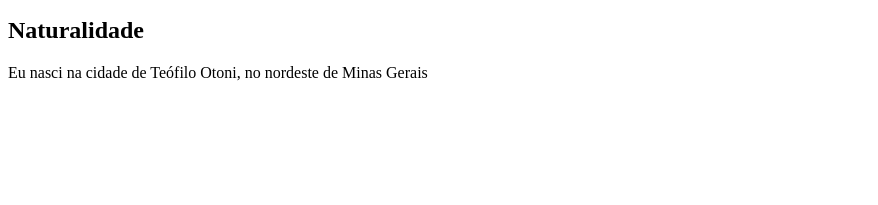
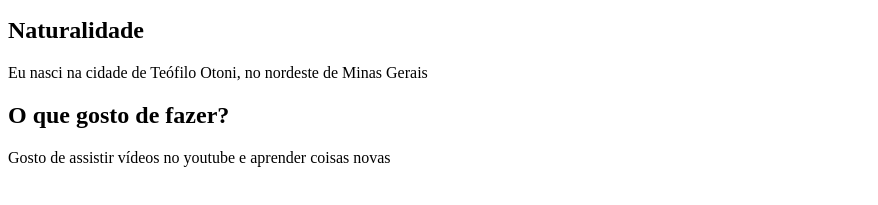
Before and after one commit to ufjf-dcc202/ufjf-dcc202-2023-3-b-atv3-CauaMoreno, a website: page index.html in a window 1280 px wide. Shown: the part 101-306 px from the top of the page, without its empty margins (0-878 px from the left). Drawn offline with Linux system fonts and the light colour scheme.

Commit message:
adiciona segunda seção

```diff
--- a/index.html
+++ b/index.html
@@ -12,7 +12,10 @@
         <section>
             <h2>Naturalidade</h2>
             <p>Eu nasci na cidade de Teófilo Otoni, no nordeste de Minas Gerais</p>
-            </h2>
+        </section>
+        <section>
+            <h2>O que gosto de fazer?</h2>
+            <p>Gosto de assistir vídeos no youtube e aprender coisas novas</p>
         </section>
     </main>
 </body>
```
